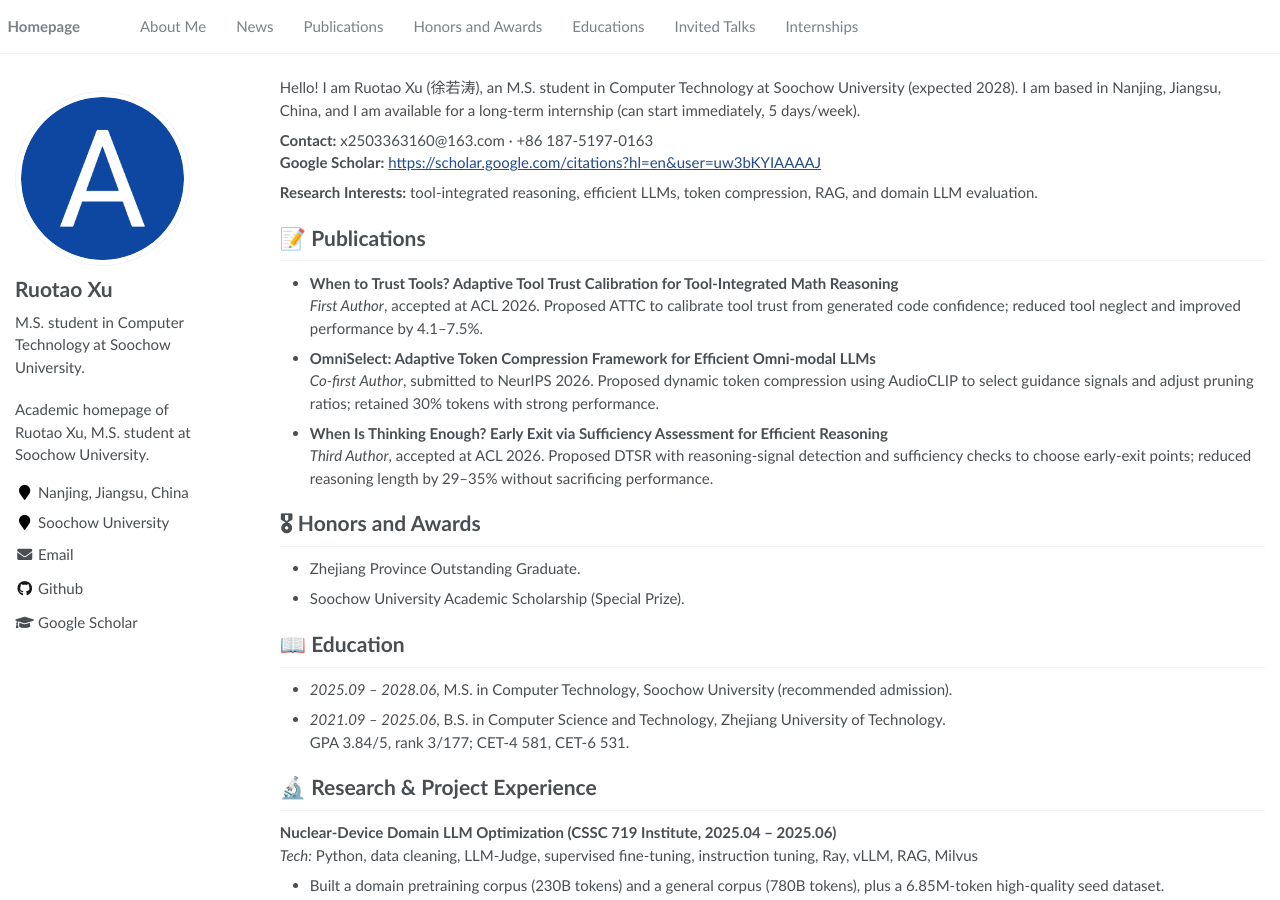
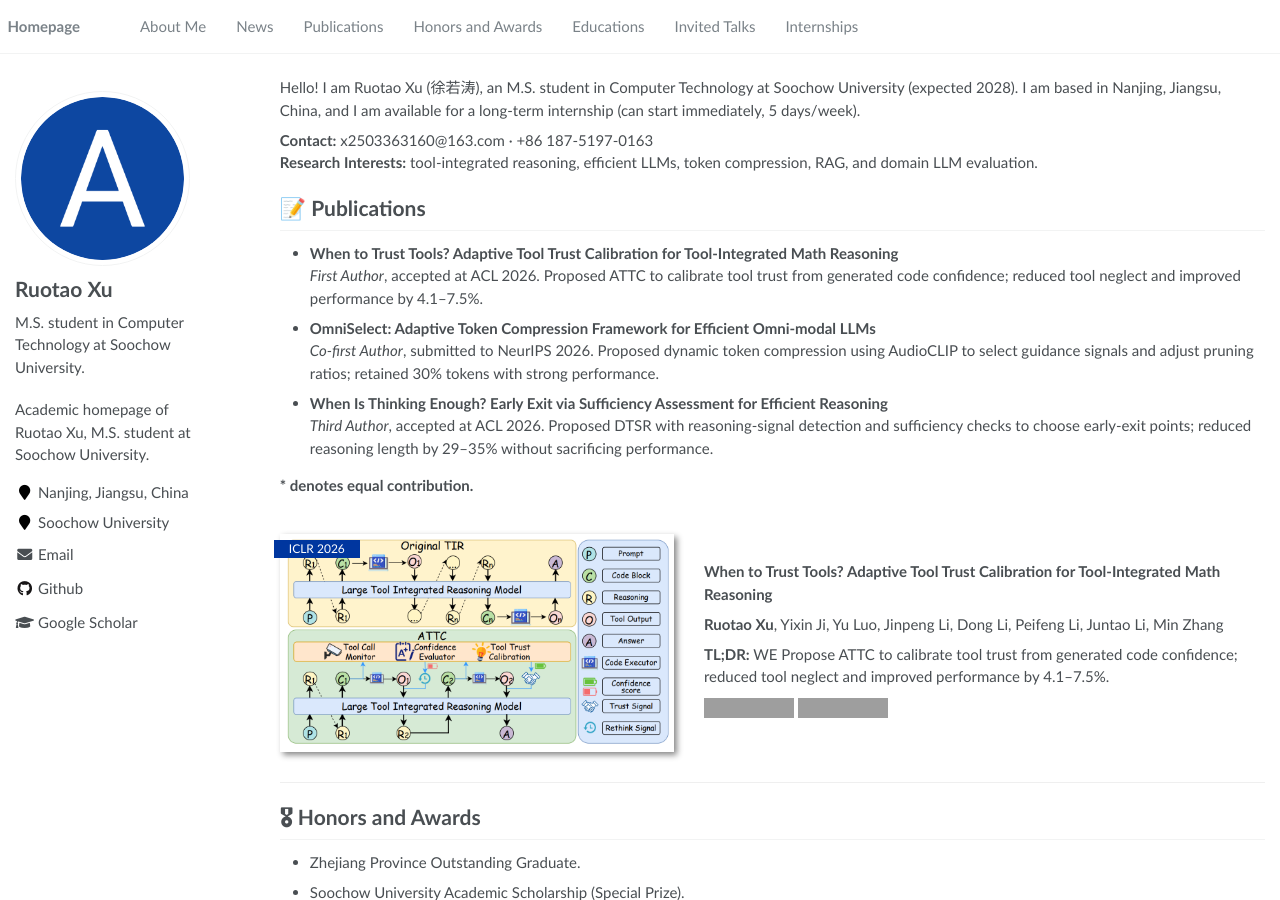
Before and after one commit to 00Dreamer00/00Dreamer00.github.io, a Jekyll site: the page built from _pages/about.md, in a window 1280 px wide and 900 px high. Built offline with Jekyll 4.4.1, drawn with Linux system fonts in a browser that asks for light colours; grey boxes are pictures that could not be loaded.

Commit message:
update about page and add image

```diff
--- a/_pages/about.md
+++ b/_pages/about.md
@@ -20,8 +20,6 @@ redirect_from:
 Hello! I am Ruotao Xu (徐若涛), an M.S. student in Computer Technology at Soochow University (expected 2028). I am based in Nanjing, Jiangsu, China, and I am available for a long-term internship (can start immediately, 5 days/week).
 
 **Contact:** x2503363160@163.com · +86 187-5197-0163
-**Google Scholar:** [https://scholar.google.com/citations?hl=en&user=uw3bKYIAAAAJ](https://scholar.google.com/citations?hl=en&user=uw3bKYIAAAAJ&view_op=list_works&gmla=AIqSsVtpRSzI2qaXy6ek77P-5yH8AL2ePwajUzQEqQ5NSS-N04Qw5h3NaIiJCVAYR-rWq8PMpwizgMkXwANEERuz)
-
 **Research Interests:** tool-integrated reasoning, efficient LLMs, token compression, RAG, and domain LLM evaluation.
 
 # 📝 Publications
@@ -31,6 +29,27 @@ Hello! I am Ruotao Xu (徐若涛), an M.S. student in Computer Technology at Soo
   *Co-first Author*, submitted to NeurIPS 2026. Proposed dynamic token compression using AudioCLIP to select guidance signals and adjust pruning ratios; retained 30% tokens with strong performance.
 - **When Is Thinking Enough? Early Exit via Sufficiency Assessment for Efficient Reasoning**
   *Third Author*, accepted at ACL 2026. Proposed DTSR with reasoning-signal detection and sufficiency checks to choose early-exit points; reduced reasoning length by 29–35% without sacrificing performance.
+
+**\* denotes equal contribution.**
+
+<div class='paper-box'><div class='paper-box-image'><div><div class="badge">ICLR 2026</div><img src='images/ATTC.png' width="100%"></div></div>
+<div class='paper-box-text' markdown="1">
+
+**When to Trust Tools? Adaptive Tool Trust Calibration for Tool-Integrated Math Reasoning**
+
+**Ruotao Xu**, Yixin Ji, Yu Luo, Jinpeng Li, Dong Li, Peifeng Li, Juntao Li, Min Zhang
+
+**TL;DR:** WE Propose ATTC to calibrate tool trust from generated code confidence; reduced tool neglect and improved performance by 4.1–7.5%.
+
+[![](https://img.shields.io/badge/arXiv-Paper-orange?logo=arxiv&logoColor=white)](https://arxiv.org/abs/2604.08281)
+[![](https://img.shields.io/badge/GitHub-Code-blue?logo=github&logoColor=white)](https://github.com/00Dreamer00/ATTC)
+<!-- [![](https://img.shields.io/badge/🤗 HuggingFace-Models-green)](https://huggingface.co/collections/dyyyyyyyy/fapo) -->
+
+</div>
+</div>
+
+
+
 
 # 🎖 Honors and Awards
 - Zhejiang Province Outstanding Graduate.
```
Also changed, not shown: Gemfile.lock, images/ATTC.png (added).
